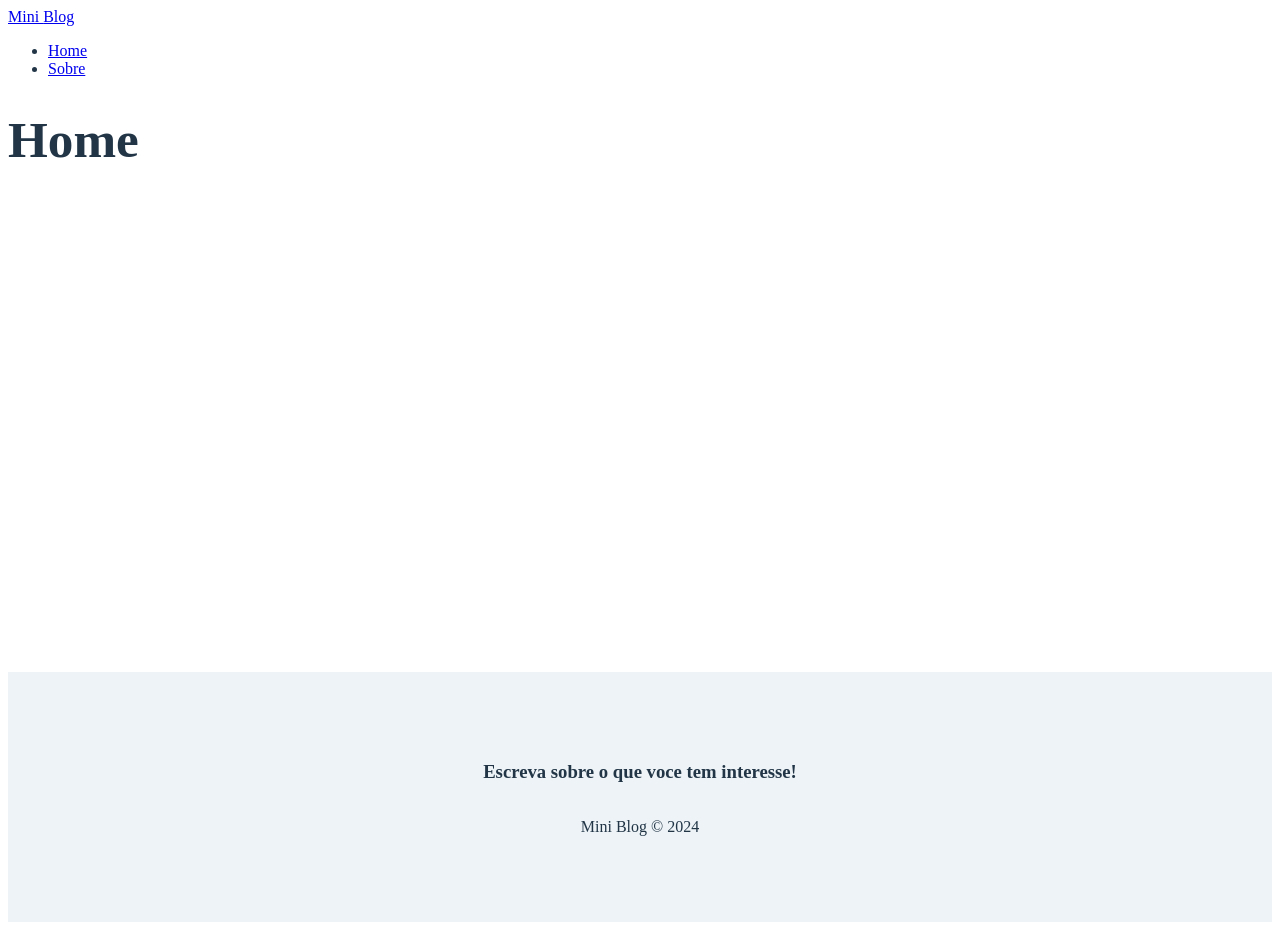
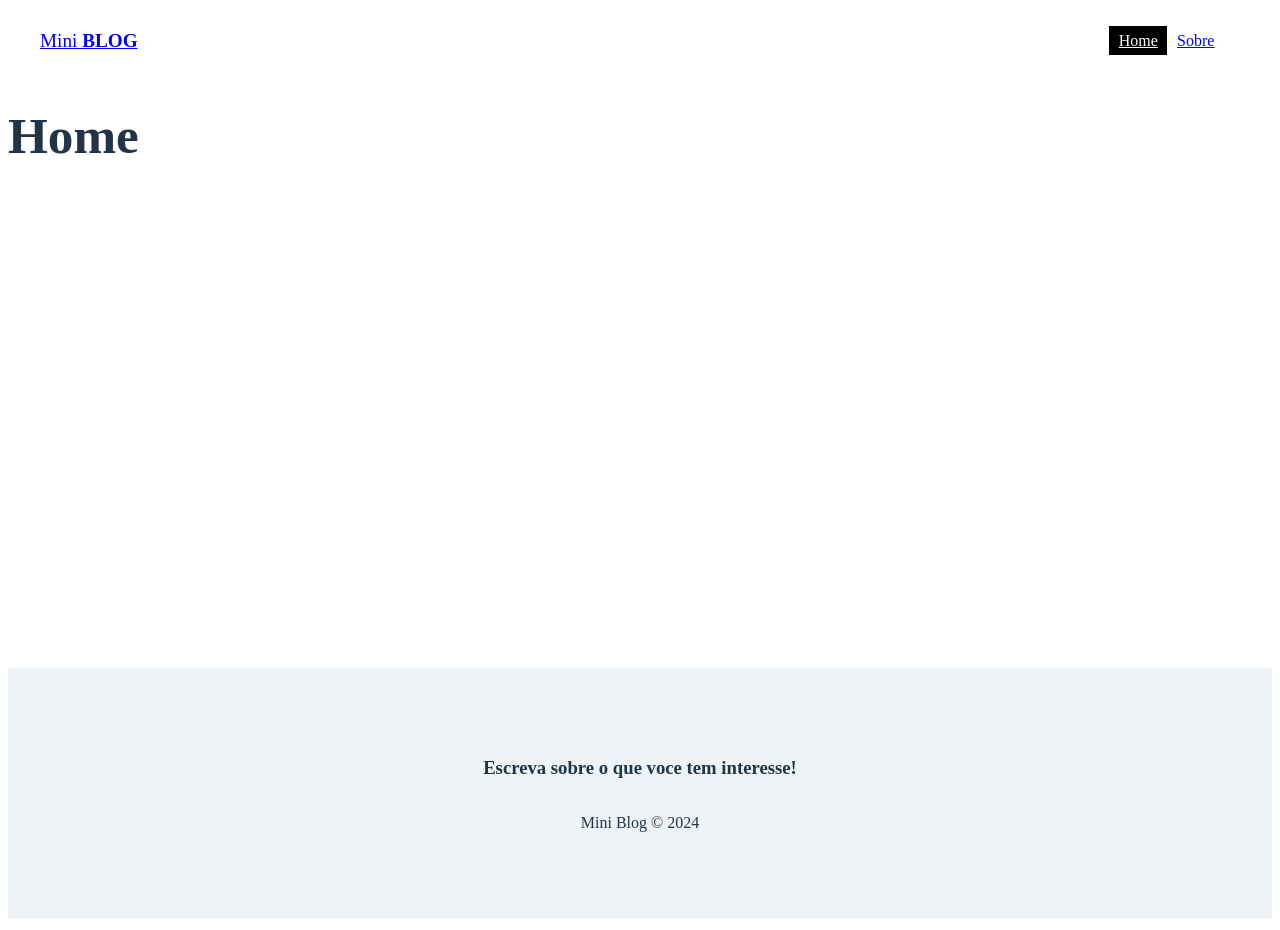
Before and after one commit to gustavobanares/Miniblog, a React (Vite) app in the folder 10_MINIBLOG/miniblog/: page / in a window 1280 px wide. Built offline with nearby package versions, Linux system fonts and the light colour scheme.

Commit message:
Create CSS from navbar

```diff
--- a/10_MINIBLOG/miniblog/src/components/Navbar.jsx
+++ b/10_MINIBLOG/miniblog/src/components/Navbar.jsx
@@ -4,14 +4,14 @@
 
 const Navbar = () => {
   return(
-  <nav>
-    <NavLink to='/'>Mini <span>Blog</span></NavLink>
-    <ul>
+  <nav className={styles.navbar}>
+    <NavLink to='/' className={styles.brand}>Mini <span>Blog</span></NavLink>
+    <ul className={styles.links_list}>
         <li>
-            <NavLink to ='/'>Home</NavLink>
+            <NavLink to ='/' className={({isActive}) => (isActive ? styles.active : '')}>Home</NavLink>
         </li>
         <li>
-            <NavLink to ='/about'>Sobre</NavLink>
+            <NavLink to ='/about' className={({isActive}) => (isActive ? styles.active : '')}>Sobre</NavLink>
         </li>
     </ul>
   </nav>
--- a/10_MINIBLOG/miniblog/src/components/Navbar.module.css
+++ b/10_MINIBLOG/miniblog/src/components/Navbar.module.css
@@ -0,0 +1,34 @@
+.navbar{
+    display: flex;
+    box-shadow: rgba(0,0,0 .15) 0px -2px 10px 0px;
+    justify-content: space-between;
+    align-items: center;
+    padding: .5em 2em;
+}
+
+.brand{
+    font-size: 1.2em;
+}
+
+.brand span{
+    font-weight: 900;
+    text-transform: uppercase;
+}
+
+.links_list{
+    display: flex;
+    list-style: none;
+}
+
+.links_list {
+    margin-right: 1em;
+}
+
+.links_list a{
+    padding: .4em .6em;
+}
+
+.active{
+    background-color: #000;
+    color: #fff;
+}
```
